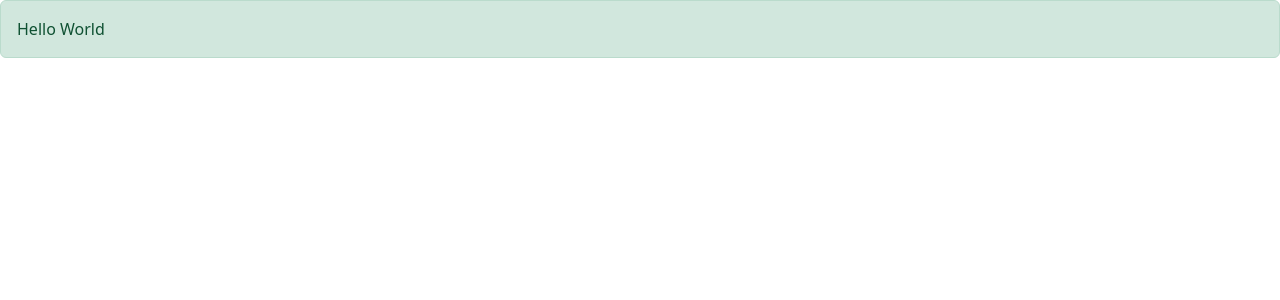
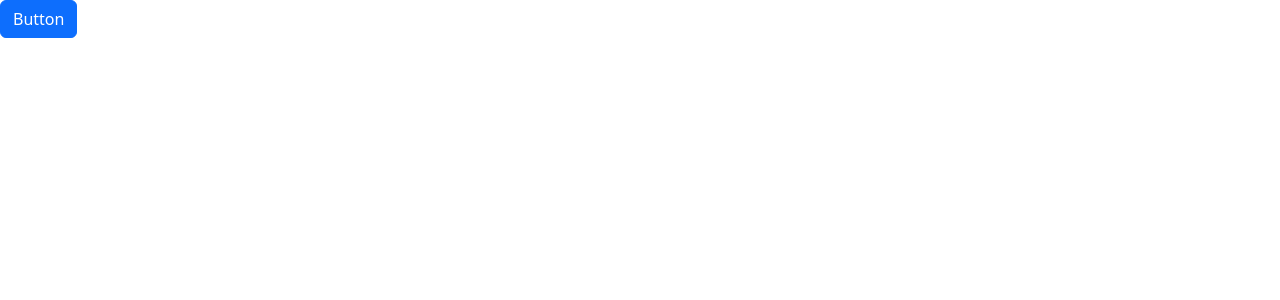
Before and after one commit to gangardar/React-App, a React (Vite) app: page / in a window 1280 px wide. Shown: the top 300 px of the page. Built offline with nearby package versions, Linux system fonts and the light colour scheme.

Commit message:
Create Alert Button based onClick even

```diff
--- a/src/App.tsx
+++ b/src/App.tsx
@@ -1,9 +1,24 @@
+import { useState } from "react";
 import Alert from "./components/Alert";
+import Button from "./components/button";
 
 function App() {
+  const [alertState, setAlertState] = useState(false);
   return (
     <div>
-      <Alert>Hello World</Alert>
+      {alertState && (
+        <Alert
+          onClose={() => setAlertState(false)}
+          alertClass="alert alert-warning alert-dismissible "
+        >
+          Alert!
+        </Alert>
+      )}
+      <Button
+        buttonName="Button"
+        buttonType="btn btn-primary"
+        onClick={() => setAlertState(true)}
+      />
     </div>
   );
 }
--- a/src/components/Alert.tsx
+++ b/src/components/Alert.tsx
@@ -2,10 +2,25 @@ import { ReactNode } from "react";
 
 interface Props {
   children: ReactNode;
+  alertClass: string;
+  onClose: () => void;
 }
 
-const Alert = ({ children }: Props) => {
-  return <div className="alert alert-success">{children}</div>;
+const Alert = ({ children, alertClass, onClose }: Props) => {
+  return (
+    <div className={alertClass}>
+      {children}
+      <button
+        type="button"
+        className="btn-close"
+        data-dismiss="alert"
+        aria-label="Close"
+        onClick={onClose}
+      >
+        <span aria-hidden="true">&times;</span>
+      </button>
+    </div>
+  );
 };
 
 export default Alert;
--- /dev/null
+++ b/src/components/button.tsx
@@ -0,0 +1,14 @@
+interface Props {
+  buttonName: string;
+  onClick: () => void;
+  buttonType: string;
+}
+
+const Button = ({ buttonName, buttonType, onClick }: Props) => {
+  return (
+    <div className={buttonType} onClick={onClick}>
+      {buttonName}
+    </div>
+  );
+};
+export default Button;
```
